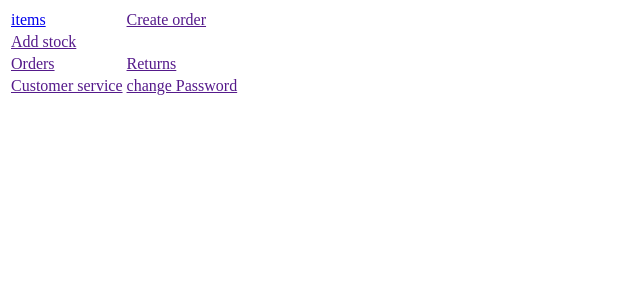
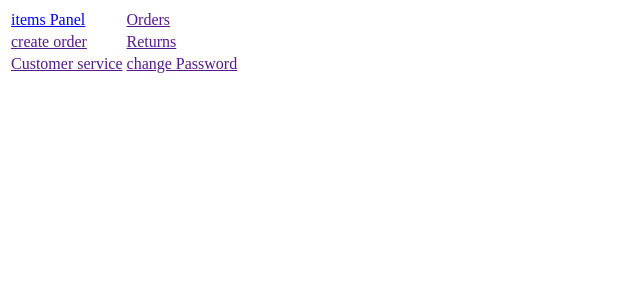
Before and after one commit to Ultiminator/shop, a PHP site: page / in a window 1280 px wide. Shown: the top 300 px of the page, without its empty margins (0-640 px from the left). Run offline with PHP 8.4, Linux system fonts and the light colour scheme; a user stored in the database is signed in.

Commit message:
fixed 'items panel' link in main admins page and removed 'add stock' link as it is no longer needed

```diff
--- a/admins/index.php
+++ b/admins/index.php
@@ -21,20 +21,15 @@ if(!isset($_SESSION['loggedin'])){
     <table>
         <tr>
             <td>
-                <a href="Items Panel">items</a>
+                <a href="Items">items Panel</a>
             </td>
             <td>
-                <a href="">Create order</a>
+                <a href="">Orders</a>
             </td>
         </tr>
         <tr>
             <td>
-                <a href="">Add stock</a>
-            </td>
-        </tr>
-        <tr>
-            <td>
-                <a href="">Orders</a>
+                <a href="">create order</a>
             </td>
             <td>
                 <a href="">Returns</a>
```
